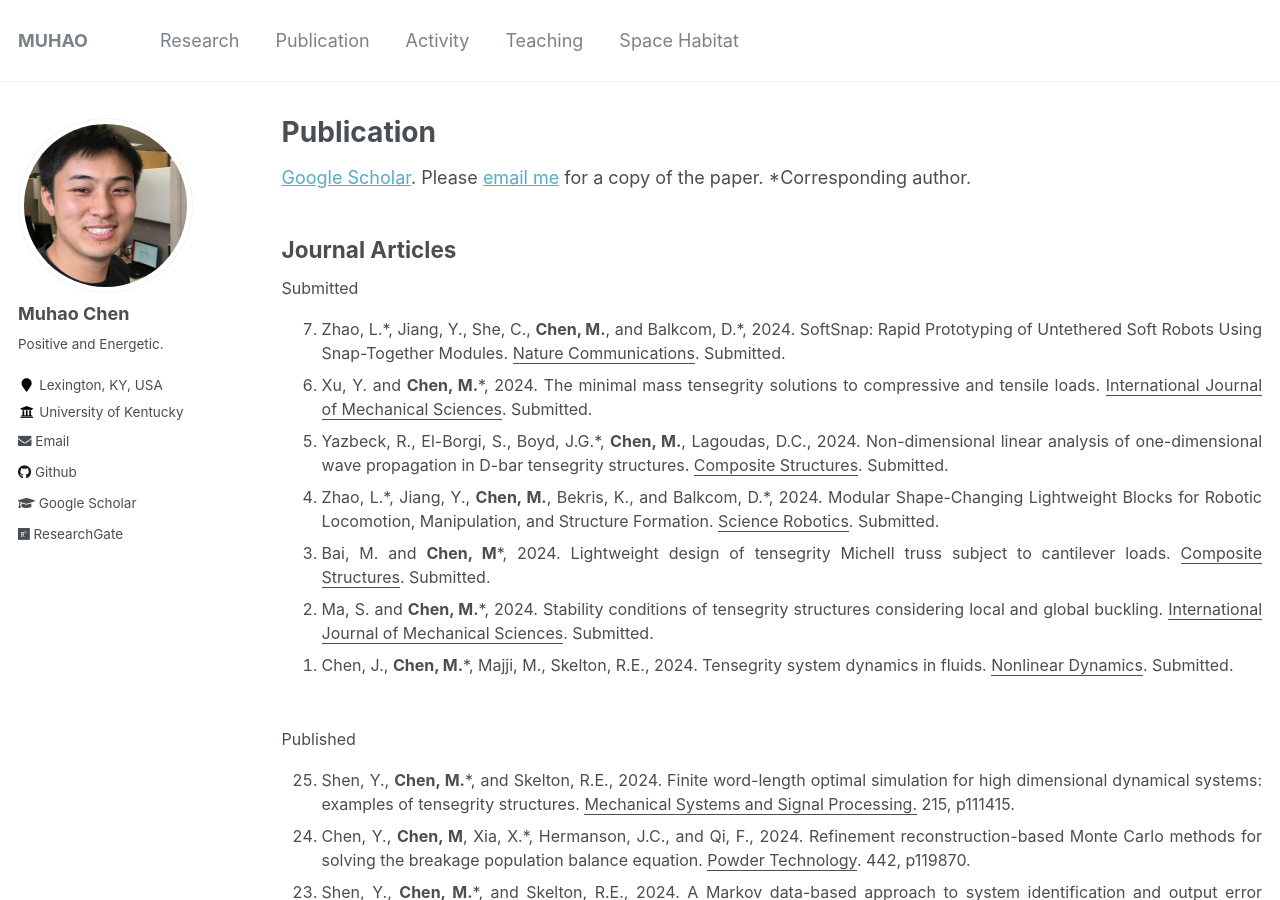
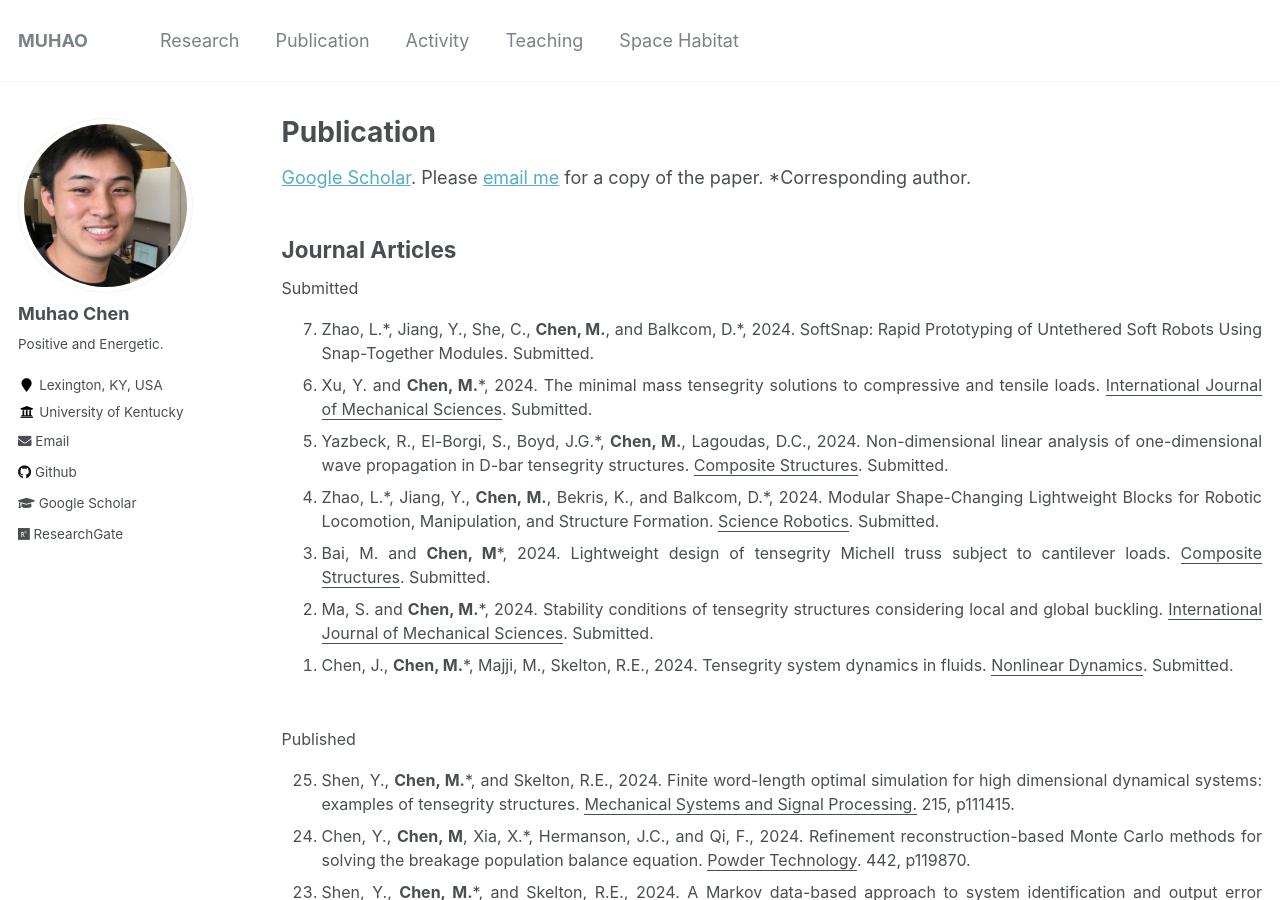
Before and after one commit to Muhao-Chen/muhao-chen.github.io, a Jekyll site: the page built from _pages/publication.md, in a window 1280 px wide and 900 px high. Built offline with Jekyll 4.4.1, drawn with Linux system fonts in a browser that asks for light colours.

Commit message:
Update publication.md

```diff
--- a/_pages/publication.md
+++ b/_pages/publication.md
@@ -15,7 +15,7 @@ toc: true
 <font size=3>
 Submitted
 <ol reversed>
-<li> Zhao, L.*, Jiang, Y., She, C., <strong>Chen, M.</strong>, and Balkcom, D.*, 2024. SoftSnap: Rapid Prototyping of Untethered Soft Robots Using Snap-Together Modules. <u>Nature Communications</u>. Submitted. </li>
+<li> Zhao, L.*, Jiang, Y., She, C., <strong>Chen, M.</strong>, and Balkcom, D.*, 2024. SoftSnap: Rapid Prototyping of Untethered Soft Robots Using Snap-Together Modules. Submitted. </li>
 <!-- <li> Zhang, G., <strong>Chen, M.</strong>*, Chen, D., Shen, Y.*, 2024. Lightweight designs of simply supported tensegrity structures and their applications to bridges. <u>Composite Structures</u>. Submitted. </li> -->
 <li>Xu, Y. and <strong>Chen, M.</strong>*, 2024. The minimal mass tensegrity solutions to compressive and tensile loads. <u>International Journal of Mechanical Sciences</u>. Submitted.</li>
 <li> Yazbeck, R., El-Borgi, S., Boyd, J.G.*, <strong>Chen, M.</strong>, Lagoudas, D.C., 2024. Non-dimensional linear analysis of one-dimensional wave propagation in D-bar tensegrity structures. <u>Composite Structures</u>. Submitted. </li>
```
